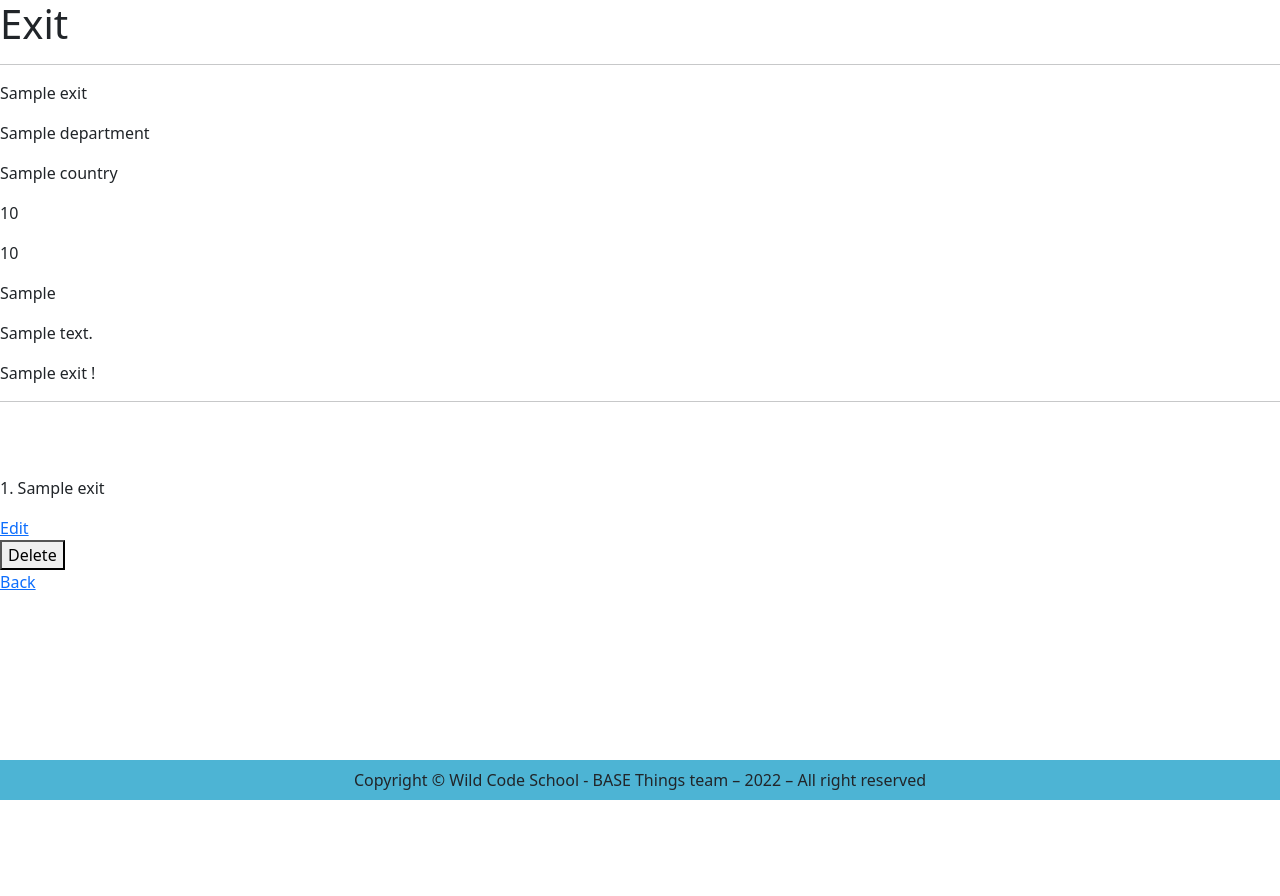
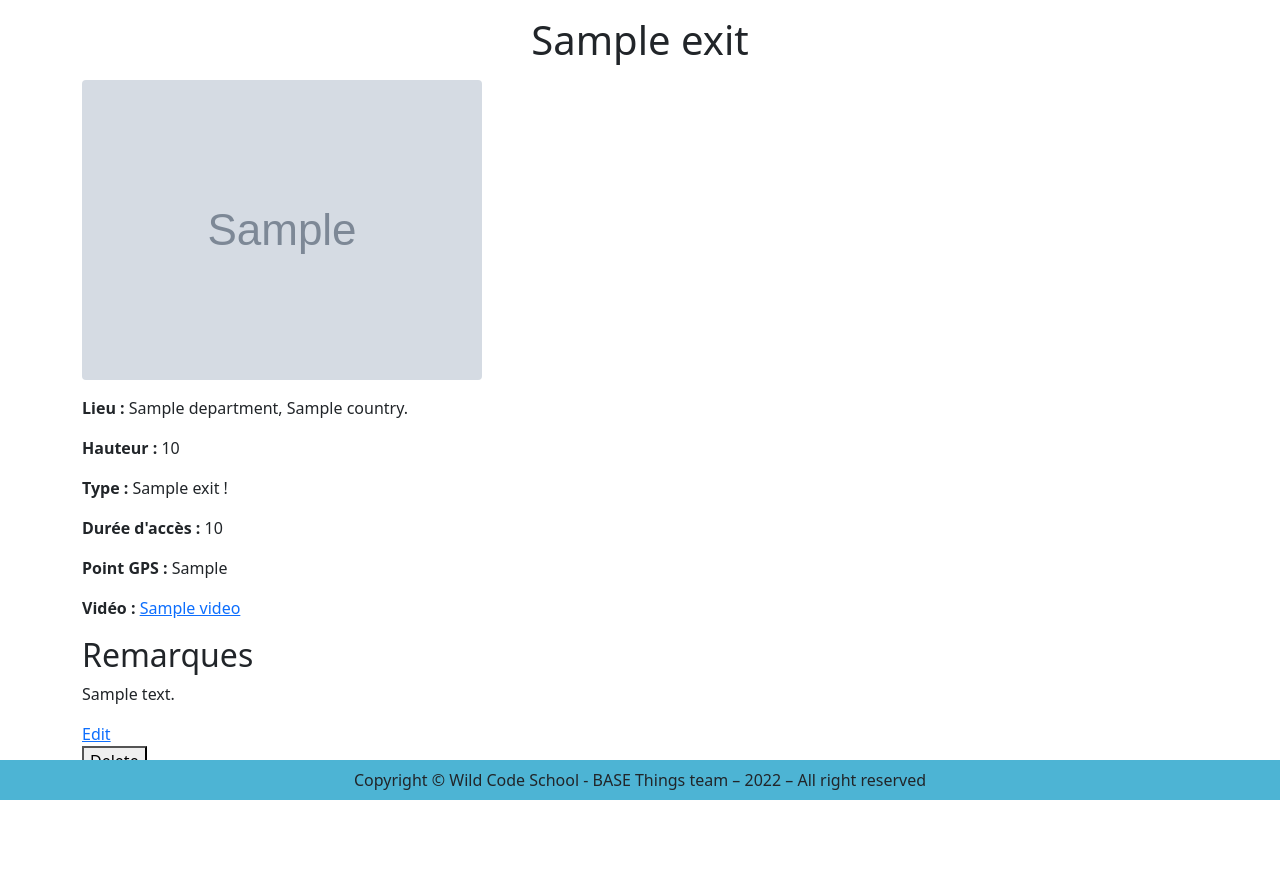
Before and after one commit to WildCodeSchool/2022_03_PHP_Lyon_Base_things, a PHP site: template src/View/Exit/show.html.twig in a window 1280 px wide. Before the commit the page ends 800 px from the top, so only its background shows below. Run offline with PHP 8.4, Linux system fonts and the light colour scheme; the template is opened without the code that fills it: most values are stand-ins (such as "Sample title", 1, 10 or a date in 2020); grey boxes marked "Sample" are stand-in pictures; some libraries are stand-ins or nearby versions.

Commit message:
add image and video and formatting of different information

```diff
--- a/src/View/Exit/show.html.twig
+++ b/src/View/Exit/show.html.twig
@@ -1,9 +1,6 @@
 {% extends 'layout.html.twig' %}
 
 {% block content %}
-	<h1>Exit</h1>
-
-    <hr>
 
 	{% set typeJumpName = "" %}
     {% set exitName = "" %}
@@ -13,6 +10,8 @@
     {% set exitAccessDuration = "" %}
     {% set exitGpsCoordinates = "" %}
     {% set exitComment = "" %}
+    {% set exitImage = "" %}
+    {% set exitVideo = "" %}
     {% set typeJumpName = "" %}
 
 	{% for item in exit %}
@@ -24,30 +23,37 @@
         {% set exitAccessDuration = item.access_duration %}
         {% set exitGpsCoordinates = item.gps_coordinates %}
         {% set exitComment = item.comment %}
+        {% set exitImage = item.image %}
+        {% set exitVideo = item.video %}
         {% set typeJumpName = typeJumpName ~ ' ' ~ item.type_jump_name ~ ' ! ' %}
 
 	{% endfor %}
 
-	<p>{{ exitName }}</p>
-	<p>{{ exitDepartment }}</p>
-	<p>{{ exitCountry }}</p>
-	<p>{{ exitHeight }}</p>
-	<p>{{ exitAccessDuration }}</p>
-	<p>{{ exitGpsCoordinates }}</p>
-	<p>{{ exitComment }}</p>
-    <p>{{ typeJumpName }}</p>
+	<h1 class="my-3 text-center">{{ exitName }}</h1>
 
-    <hr>
+    <div class="container">
+    <img class="img-fluid rounded" src="{{ exitImage }}" alt="Photo de l'exit {{ exitName }}">
+    </div>
 
-	<pre>
-        {{ dump(exit) }}
-    </pre>
-	<p>{{ exit.id }}.
-		{{ exit.name }}</p>
+    <div class="my-3 container">
+
+    <p><strong>Lieu :</strong> {{ exitDepartment }}, {{ exitCountry }}.</p>
+    <p><strong>Hauteur :</strong> {{ exitHeight }}</p>
+    <p><strong>Type :</strong> {{ typeJumpName }}</p>
+    <p><strong>Durée d'accès :</strong> {{ exitAccessDuration }}</p>
+    <p><strong>Point GPS :</strong> {{ exitGpsCoordinates }}</p>
+    <p><strong>Vidéo :</strong> <a href="{{ exitVideo }}" target="_blank">{{ exitVideo }}</a> </p>
+    <h2>Remarques</h2>
+    <p class"">{{ exitComment }}</p>
+
+    </div>
+
+    <div class="mb-5 pb-5 container">
 	<a href="/exits/edit?id={{ exit.id }}">Edit</a>
 	<form action="/exits/delete" method="POST">
 		<input type="hidden" name="id" value="{{ exit.id }}">
 		<button>Delete</button>
 	</form>
 	<a href="/exits">Back</a>
+    </div>
 {% endblock %}
```
